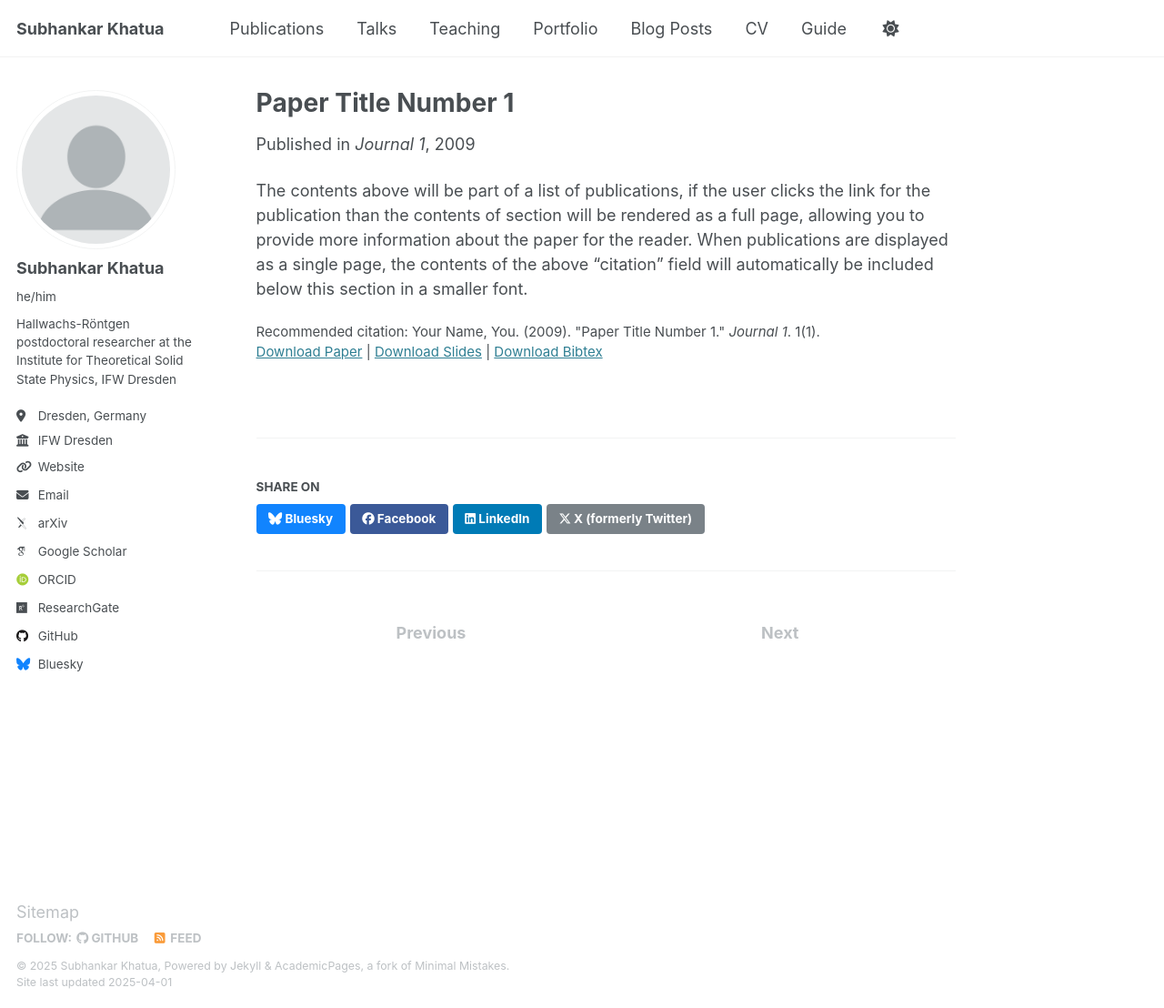
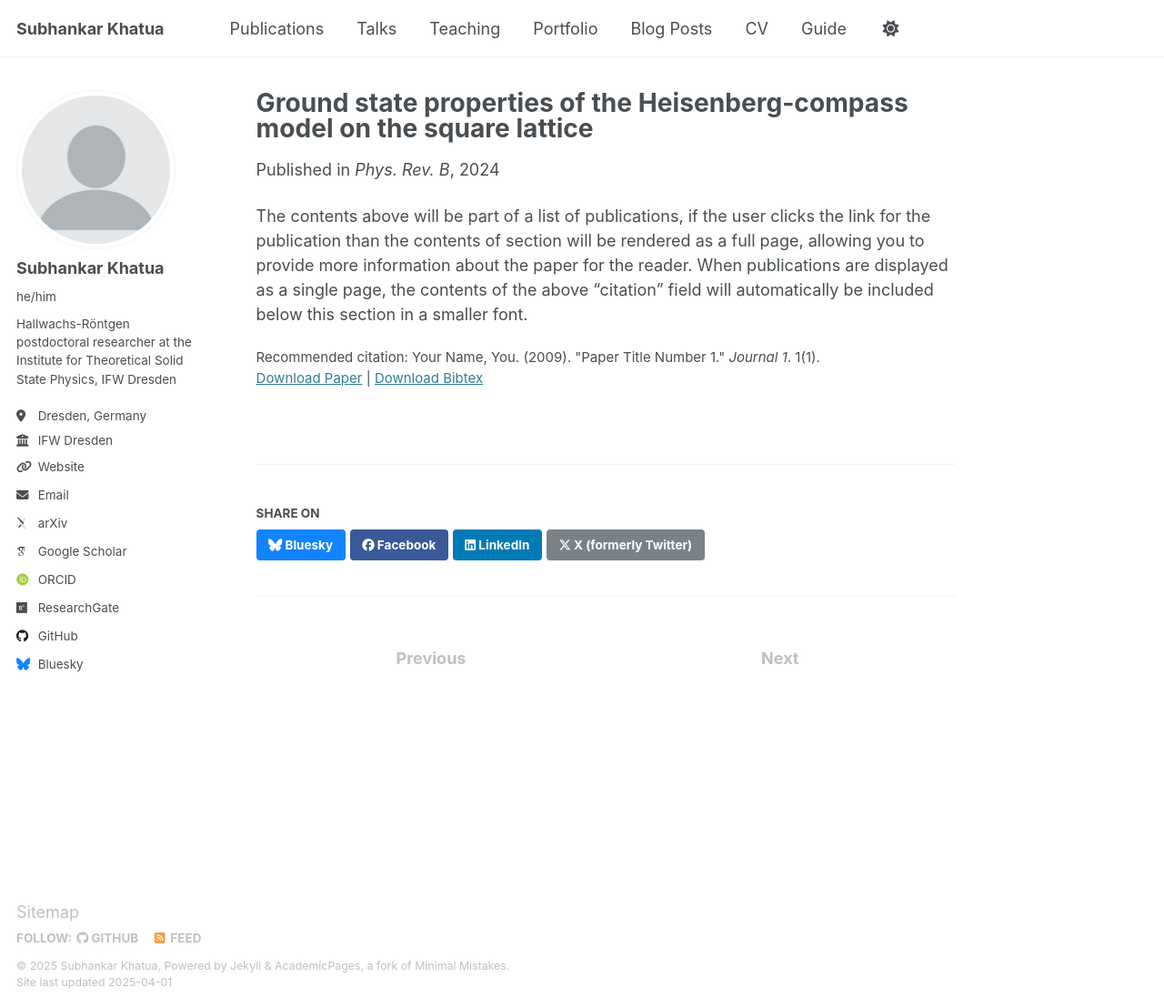
Before and after one commit to subhankar-khatua/subhankar-khatua.github.io, a Jekyll site: the page built from _publications/2009-10-01-paper-title-number-1.md, in a window 1280 px wide and 1108 px high. Shown: the whole window at 91% size. Built offline with Jekyll 4.4.1, drawn with Linux system fonts in a browser that asks for light colours; some web fonts are replaced.

Commit message:
Update 2009-10-01-paper-title-number-1.md

```diff
--- a/_publications/2009-10-01-paper-title-number-1.md
+++ b/_publications/2009-10-01-paper-title-number-1.md
@@ -1,12 +1,12 @@
 ---
-title: "Paper Title Number 1"
+title: "Ground state properties of the Heisenberg-compass model on the square lattice"
 collection: publications
 category: manuscripts
 permalink: /publication/2009-10-01-paper-title-number-1
 excerpt: 'This paper is about the number 1. The number 2 is left for future work.'
-date: 2009-10-01
-venue: 'Journal 1'
-slidesurl: 'http://academicpages.github.io/files/slides1.pdf'
+date: 2024-09-23
+venue: 'Phys. Rev. B'
+#slidesurl: 'http://academicpages.github.io/files/slides1.pdf'
 paperurl: 'http://academicpages.github.io/files/paper1.pdf'
 bibtexurl: 'http://academicpages.github.io/files/bibtex1.bib'
 citation: 'Your Name, You. (2009). &quot;Paper Title Number 1.&quot; <i>Journal 1</i>. 1(1).'
```
